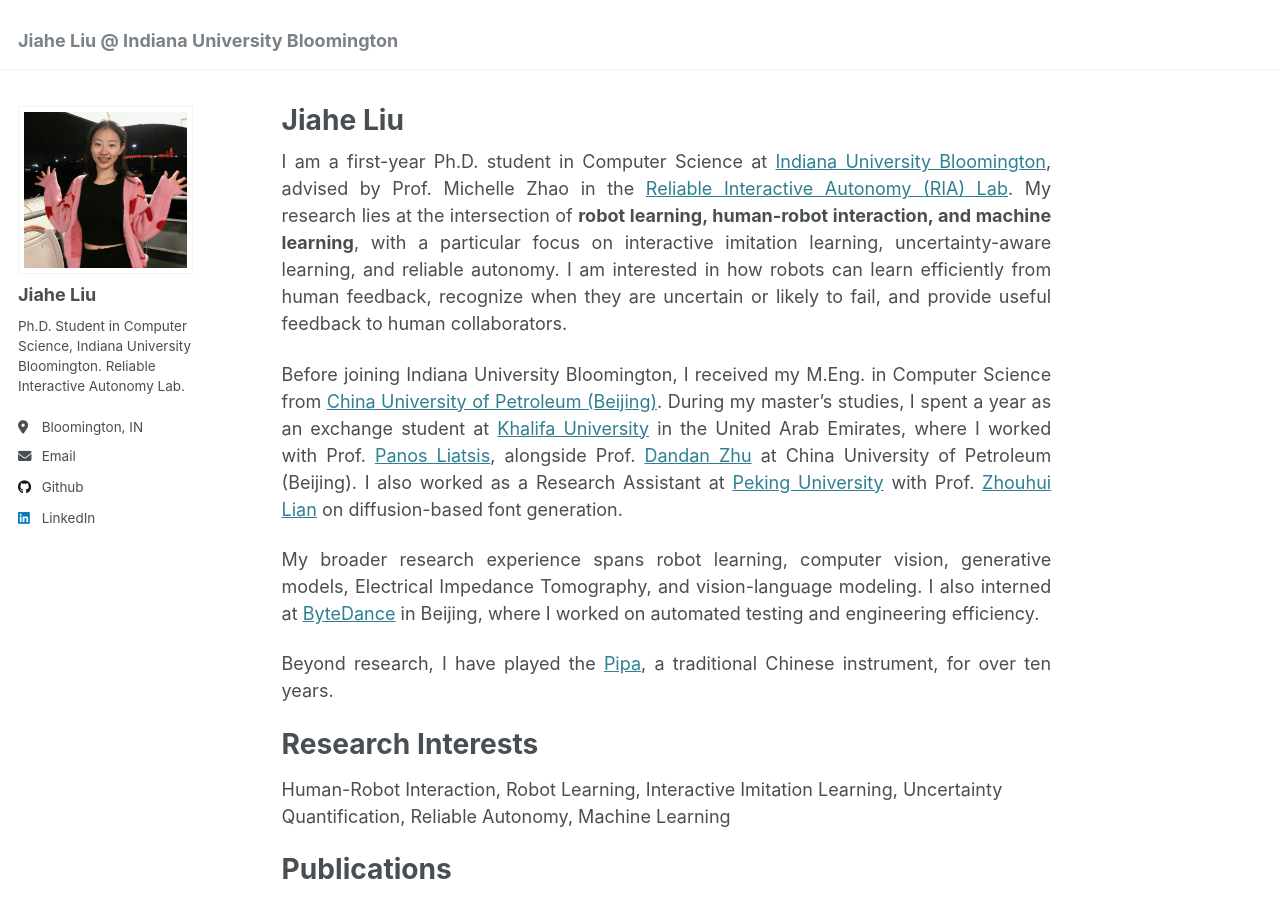
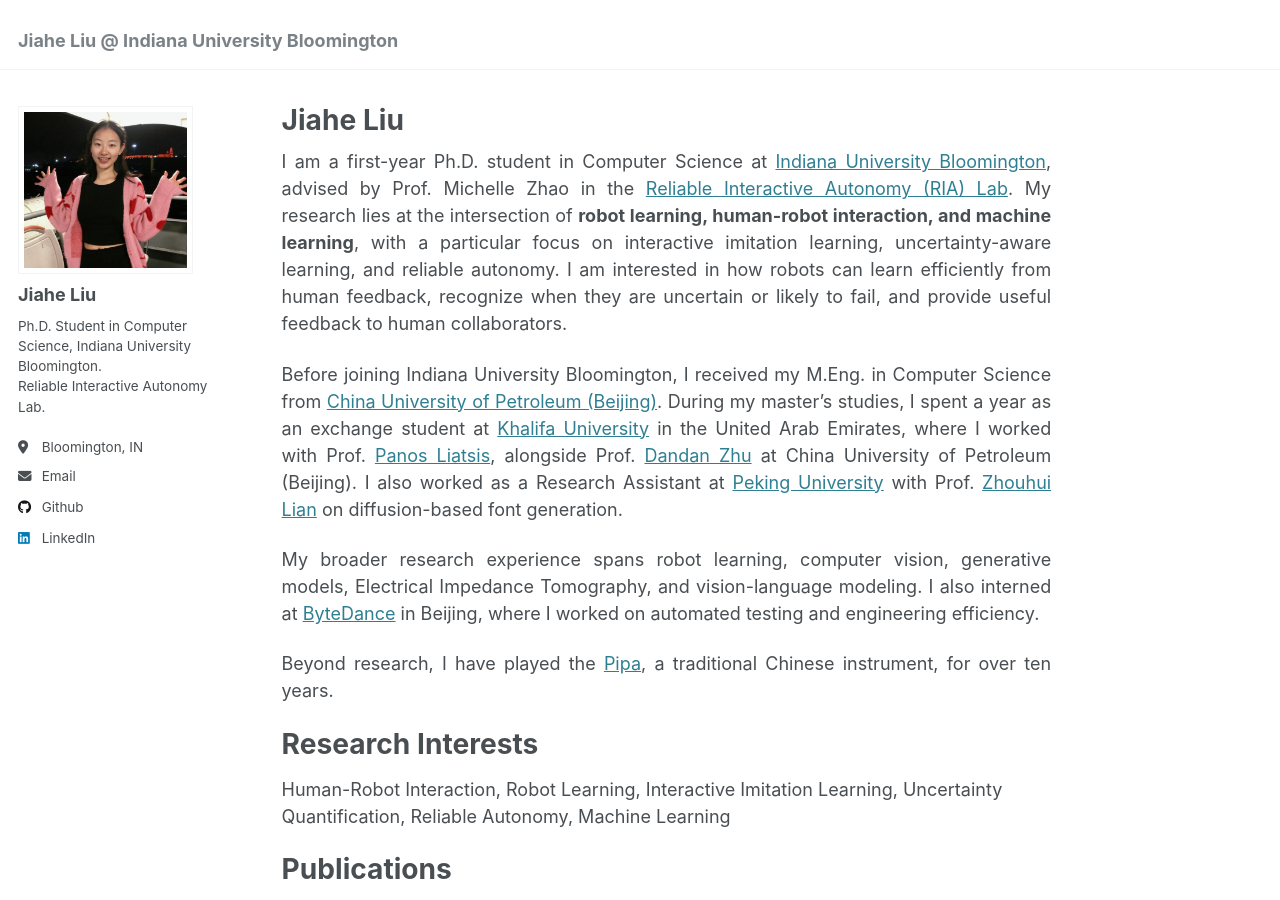
Before and after one commit to jiahe-liu/jiahe-liu.github.io, a Jekyll site: the page built from _pages/about.md, in a window 1280 px wide and 900 px high. Built offline with Jekyll 4.4.1, drawn with Linux system fonts in a browser that asks for light colours.

Commit message:
Force lab name onto new sidebar line

```diff
--- a/_config.yml
+++ b/_config.yml
@@ -23,10 +23,7 @@ author:
   avatar           : "https://jiahe-liu.github.io/images/aPhotoOfMe.png"
   name             : "Jiahe Liu"
   pronouns         : # example: "she/her"
-  bio      : |
-    Ph.D. Student in Computer Science,
-    Indiana University Bloomington.
-    Reliable Interactive Autonomy Lab.
+  bio      : "Ph.D. Student in Computer Science, Indiana University Bloomington.<br>Reliable Interactive Autonomy Lab."
   location         : "Bloomington, IN"
   uri              : # URL
   email            : "liujiahe511@gmail.com"
```
